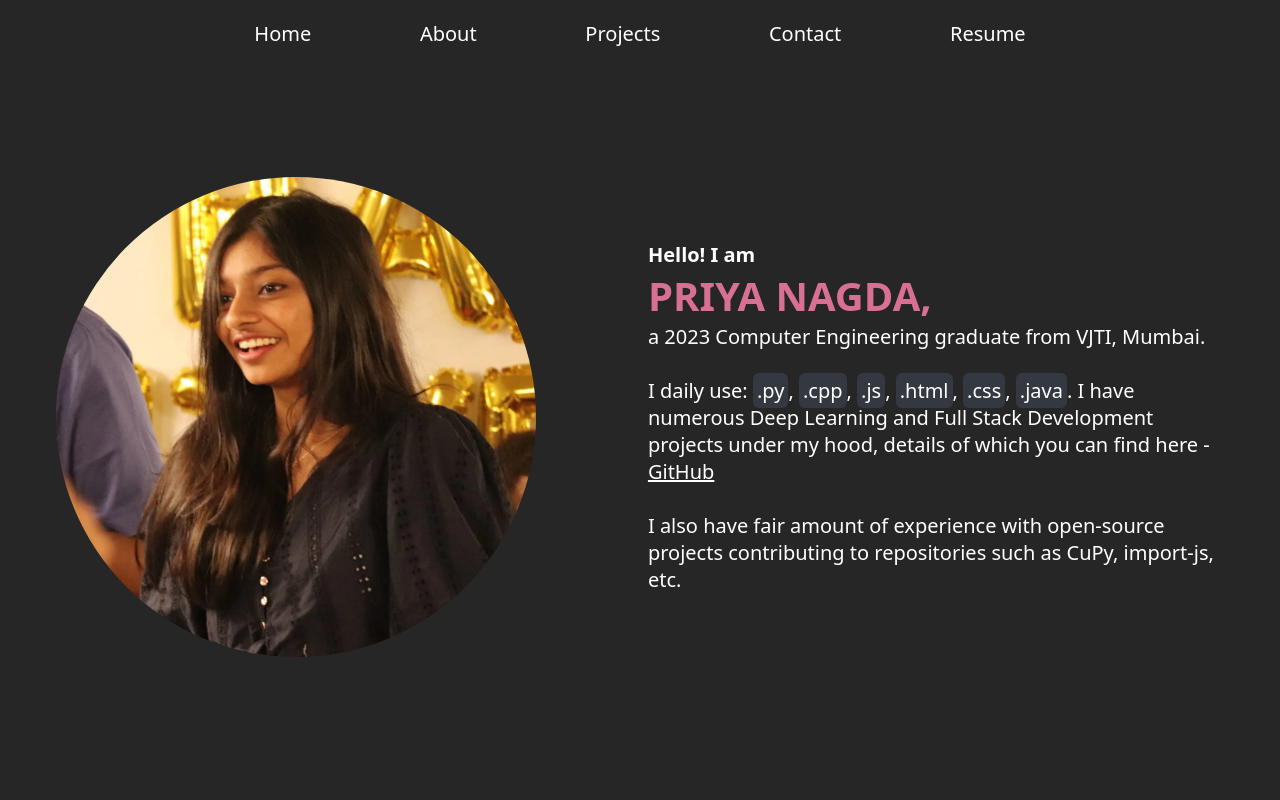
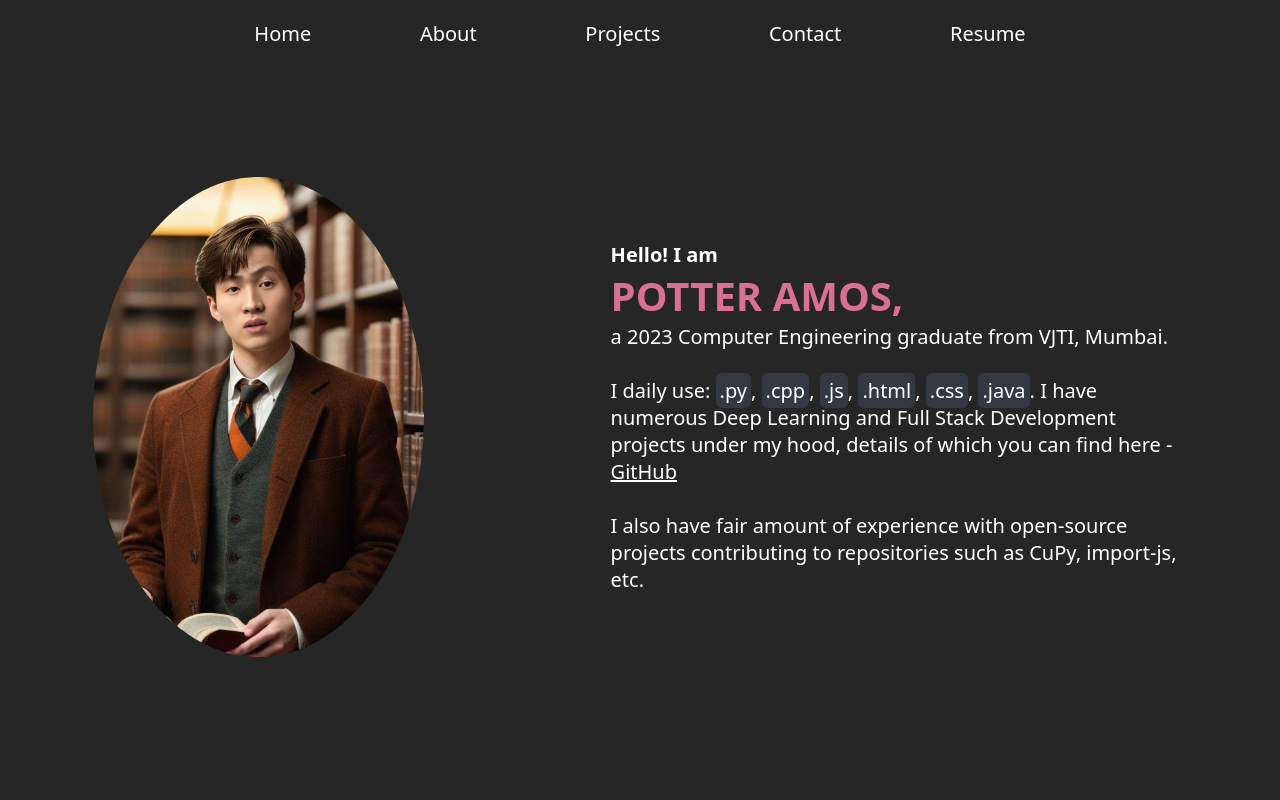
Before and after one commit to popcorn-del/React-potfolio, a React (Create React App) app: page / in a window 1280 px wide. Shown: the top 800 px of the page. Built offline with nearby package versions, Linux system fonts and the light colour scheme.

Commit message:
10/01/2023 my potofolio modified

```diff
--- a/public/index.html
+++ b/public/index.html
@@ -8,7 +8,7 @@
     <meta name="theme-color" content="#000000" />
     <meta
       name="description"
-      content="Priya Nagda"
+      content="Potter Amos"
     />
     <link rel="apple-touch-icon" href="%PUBLIC_URL%/logo.jpeg" />
     <!--
@@ -25,7 +25,7 @@
       work correctly both with client-side routing and a non-root public URL.
       Learn how to configure a non-root public URL by running `npm run build`.
     -->
-    <title>Priya Nagda</title>
+    <title>Potter Amos</title>
   </head>
   <body>
     <noscript>You need to enable JavaScript to run this app.</noscript>
--- a/src/components/screens/About.js
+++ b/src/components/screens/About.js
@@ -2,7 +2,7 @@ import React from "react";
 import Skills from "../utils/Skills";
 import "../styles/About.css";
 import Experience from "../utils/Experience";
-import aboutme from "../../assets/images/aboutme2.png";
+import aboutme from "../../assets/images/me.png";
 import {
     programmingLanguages,
     MachineLearning,
@@ -20,7 +20,7 @@ export default function About() {
                 <div className="expWrapper">
                     <div className="experience">
                         <h1>Hello! I am</h1>
-                        <span className="name">Priya Nagda,</span>
+                        <span className="name">Potter Amos,</span>
                         <p className="aboutMe">
                             a 2023 Computer Engineering graduate from VJTI,
                             Mumbai.
@@ -29,7 +29,7 @@ export default function About() {
                             numerous Deep Learning and Full Stack Development
                             projects under my hood, details of which you can
                             find here -{" "}
-                            <a href="https://github.com/pri1311?tab=repositories">
+                            <a href="https://github.com/popcorn-del?tab=repositories">
                                 GitHub
                             </a>
                             <br />
```
Also changed, not shown: src/assets/images/me.png (added), src/assets/skills/tools/android-studio.svg.
